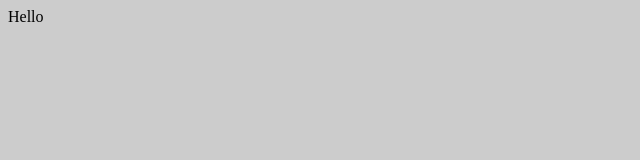
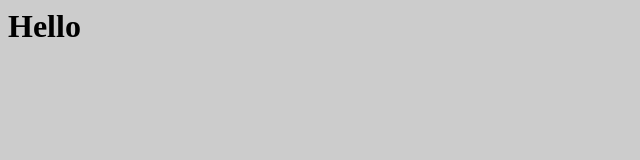
Before and after one commit to kato86/todo-list, a plain HTML site: page index.html in a window 1280 px wide. Shown: the whole page, without its empty margins (0-640 px from the left). Drawn offline with Linux system fonts and the light colour scheme.

Commit message:
First html commit

```diff
--- a/index.html
+++ b/index.html
@@ -9,6 +9,6 @@
     <script src="script.js"></script>
 </head>
 <body>
-    Hello
+    <h1>Hello</h1>
 </body>
 </html>
```
